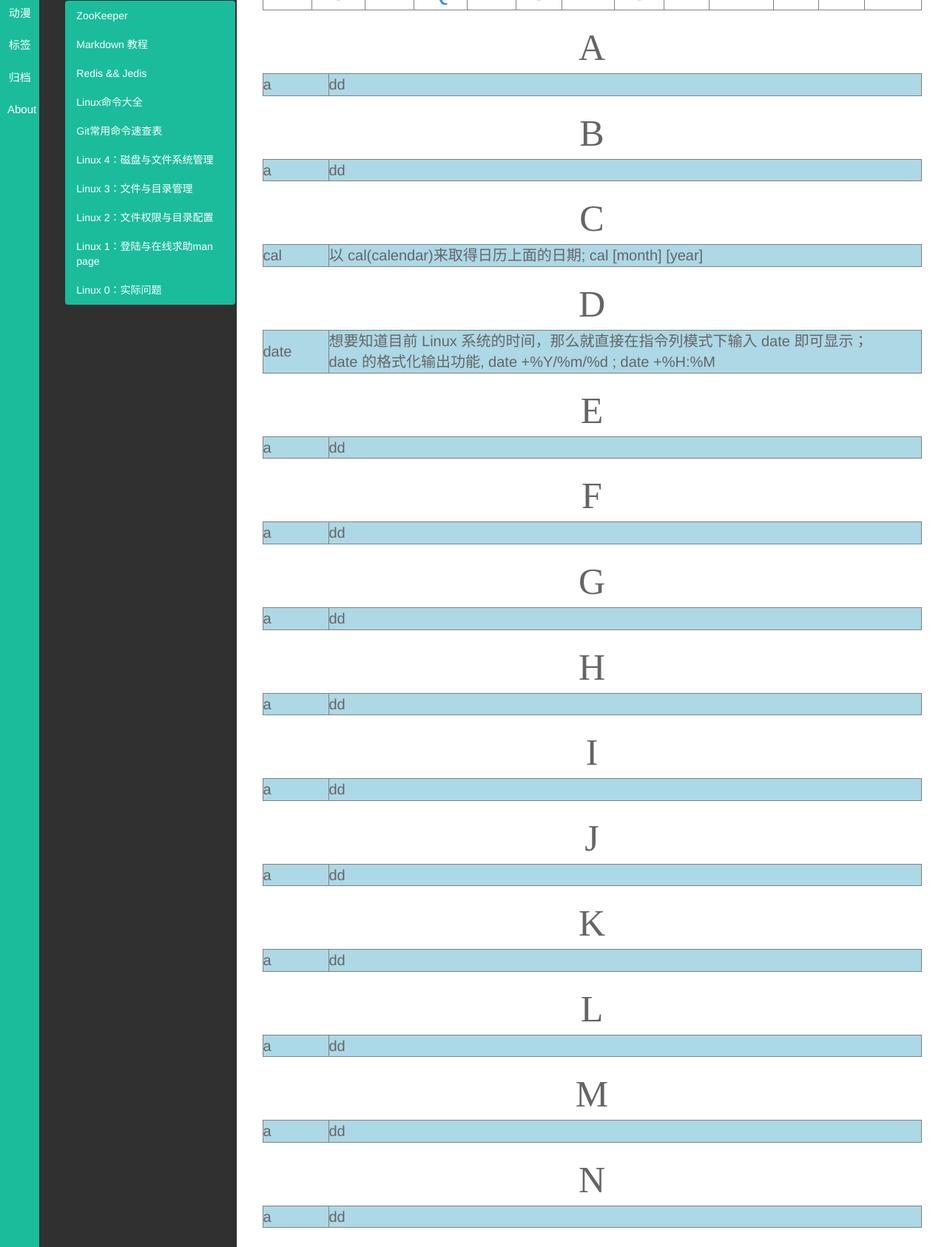
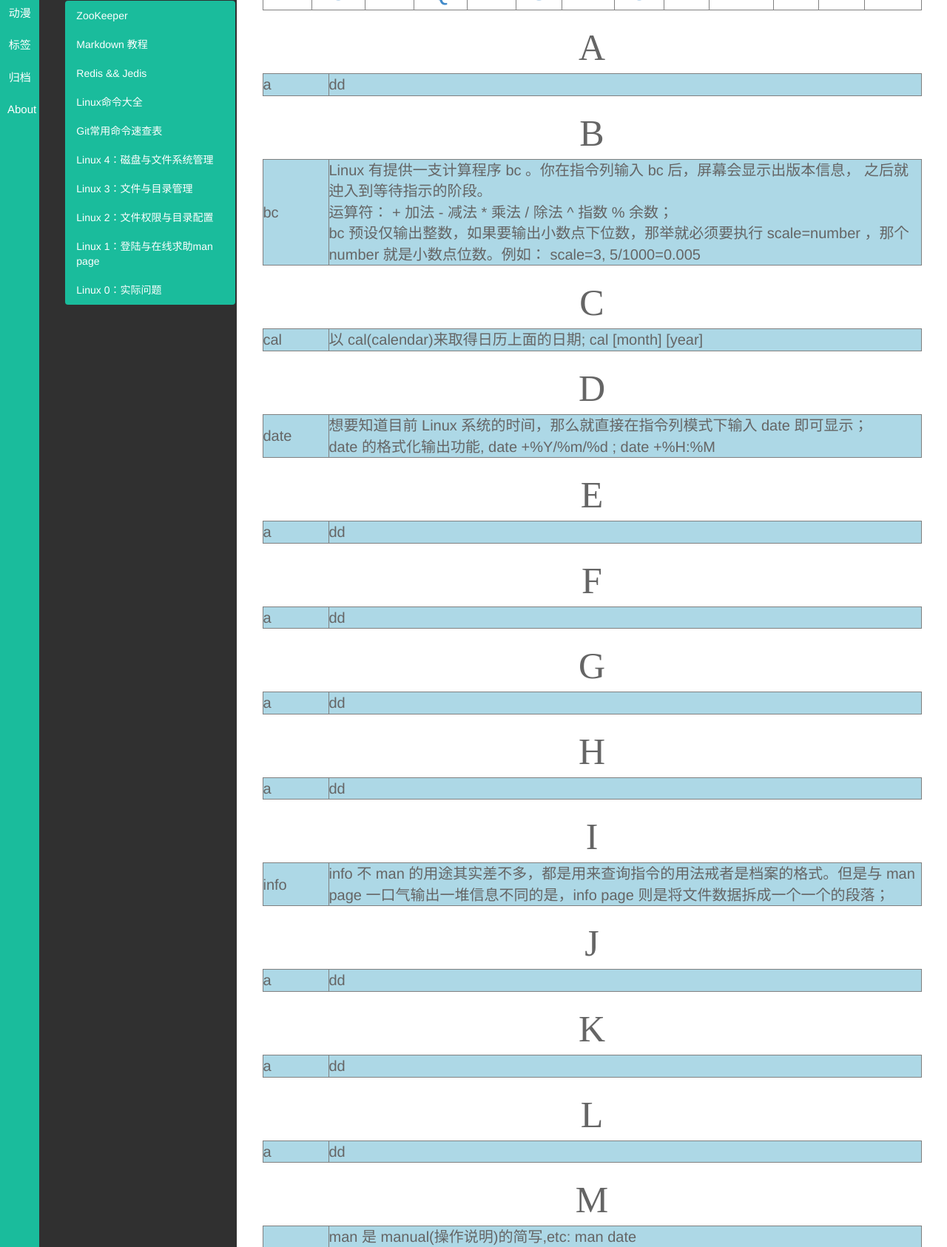
Before and after one commit to demon7452/demon7452.github.io, a Jekyll site: the page built from _posts/技术/2015-10-22-LinuxCommands.html, in a window 1280 px wide, cut to the strip 234-1920 px from the top of the page. Shown: the whole strip at 74% size. Built offline with Jekyll 4.4.1, drawn with Linux system fonts in a browser that asks for light colours; Markdown is read by kramdown in place of the engine named in the settings; some of the changed text lies outside the part shown.

Commit message:
linux commands

```diff
--- a/_posts/技术/2015-10-22-LinuxCommands.html
+++ b/_posts/技术/2015-10-22-LinuxCommands.html
@@ -56,8 +56,12 @@ description:
     <h1 style="font-family: bold;font-size: 50px;">B</h1>
     <table border="1" width="100%" style="font-size: 20px; text-align: left;background-color: lightblue">
         <tr>
-            <td width="10%">a</td>
-            <td width="90%">dd</td>
+            <td width="10%">bc</td>
+            <td width="90%">
+				 Linux 有提供一支计算程序 bc 。你在指令列输入 bc 后，屏幕会显示出版本信息， 之后就迚入到等待指示的阶段。<br>
+				 运算符： + 加法 - 减法 * 乘法 / 除法 ^ 指数 % 余数；<br>
+				 bc 预设仅输出整数，如果要输出小数点下位数，那举就必须要执行 scale=number ，那个 number 就是小数点位数。例如： scale=3, 5/1000=0.005<br>
+			</td>
         </tr>
     </table>
     </div>
@@ -131,8 +135,10 @@ description:
     <h1 style="font-family: bold;font-size: 50px;">I</h1>
     <table border="1" width="100%" style="font-size: 20px; text-align: left;background-color: lightblue">
         <tr>
-            <td width="10%">a</td>
-            <td width="90%">dd</td>
+            <td width="10%">info</td>
+            <td width="90%">
+				info 不 man 的用途其实差不多，都是用来查询指令的用法戒者是档案的格式。但是与 man page 一口气输出一堆信息不同的是，info page 则是将文件数据拆成一个一个的段落；
+			</td>
         </tr>
     </table>
     </div>
@@ -171,8 +177,12 @@ description:
     <h1 style="font-family: bold;font-size: 50px;">M</h1>
     <table border="1" width="100%" style="font-size: 20px; text-align: left;background-color: lightblue">
         <tr>
-            <td width="10%">a</td>
-            <td width="90%">dd</td>
+            <td width="10%">man</td>
+            <td width="90%">
+			 man 是 manual(操作说明)的简写,etc:  man date<br>
+			 man -f man : -f 这个选项就可以取得更多于 man 相关的信息，等同于 whatis man;<br>
+			 man -k man : -k(keywords),通过关键词来查询命令，等同于 apropos man;<br>
+			</td>
         </tr>
     </table>
     </div>
```
